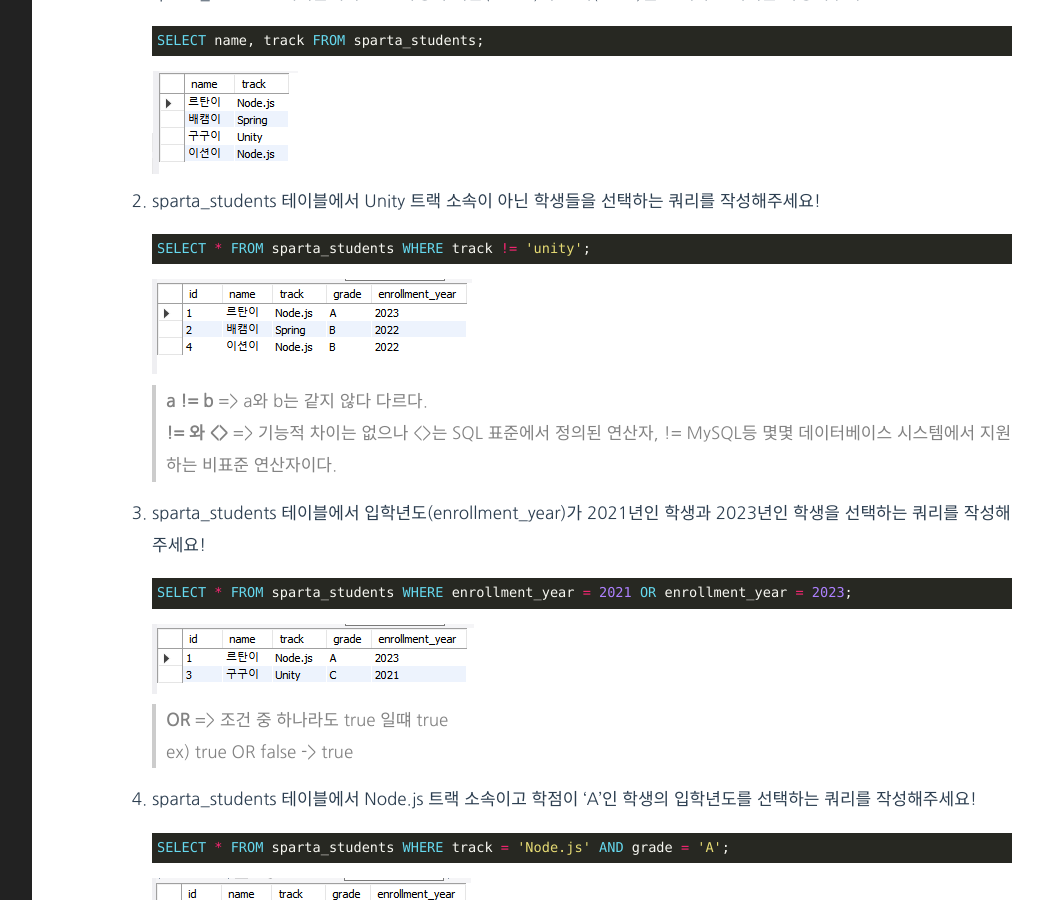
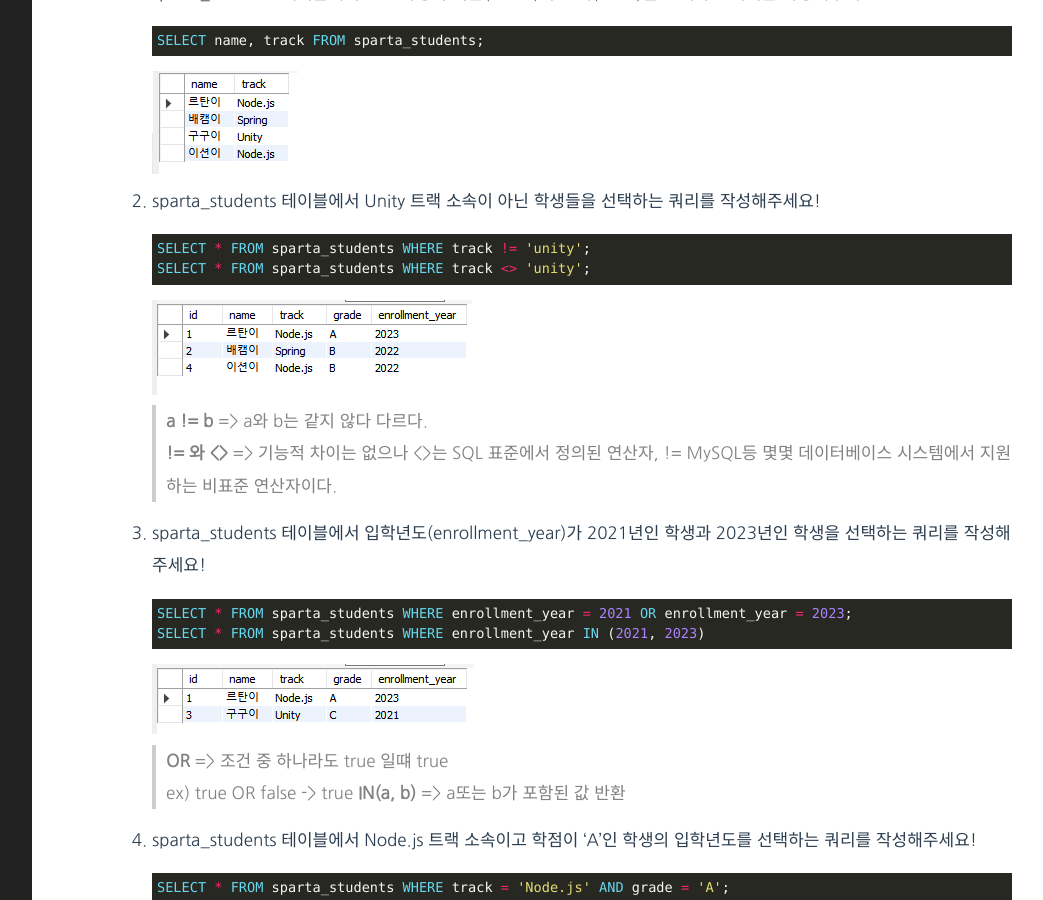
Before and after one commit to s-woni/s-woni.github.io, a Jekyll site: the page built from _posts/2025-01-14-walk4.md, in a window 1280 px wide and 900 px high, scrolled down 528 px. Shown: the whole window, without its empty margins (188-1231 px from the left). Built offline with Jekyll 4.4.1, drawn with Linux system fonts in a browser that asks for light colours.

Commit message:
Update 2025-01-14-walk4.md

````diff
--- a/_posts/2025-01-14-walk4.md
+++ b/_posts/2025-01-14-walk4.md
@@ -23,6 +23,7 @@ SELECT name, track FROM sparta_students;
 14. sparta_students 테이블에서 Unity 트랙 소속이 아닌 학생들을 선택하는 쿼리를 작성해주세요!
 ```sql
 SELECT * FROM sparta_students WHERE track != 'unity';
+SELECT * FROM sparta_students WHERE track <> 'unity';
 ```
 ![walk4-14](/public/img/walk4-14.png)
 > **a != b** => a와 b는 같지 않다 다르다.
@@ -31,10 +32,12 @@ SELECT * FROM sparta_students WHERE track != 'unity';
 15. sparta_students 테이블에서 입학년도(enrollment_year)가 2021년인 학생과 2023년인 학생을 선택하는 쿼리를 작성해주세요!
 ```sql
 SELECT * FROM sparta_students WHERE enrollment_year = 2021 OR enrollment_year = 2023;
+SELECT * FROM sparta_students WHERE enrollment_year IN (2021, 2023)
 ```
 ![walk4-15](/public/img/walk4-15.png)
 > **OR** => 조건 중 하나라도 true 일떄 true
 ex) true OR false -> true
+**IN(a, b)** => a또는 b가 포함된 값 반환
 
 16. sparta_students 테이블에서 Node.js 트랙 소속이고 학점이 ‘A’인 학생의 입학년도를 선택하는 쿼리를 작성해주세요!
 ```sql
````
